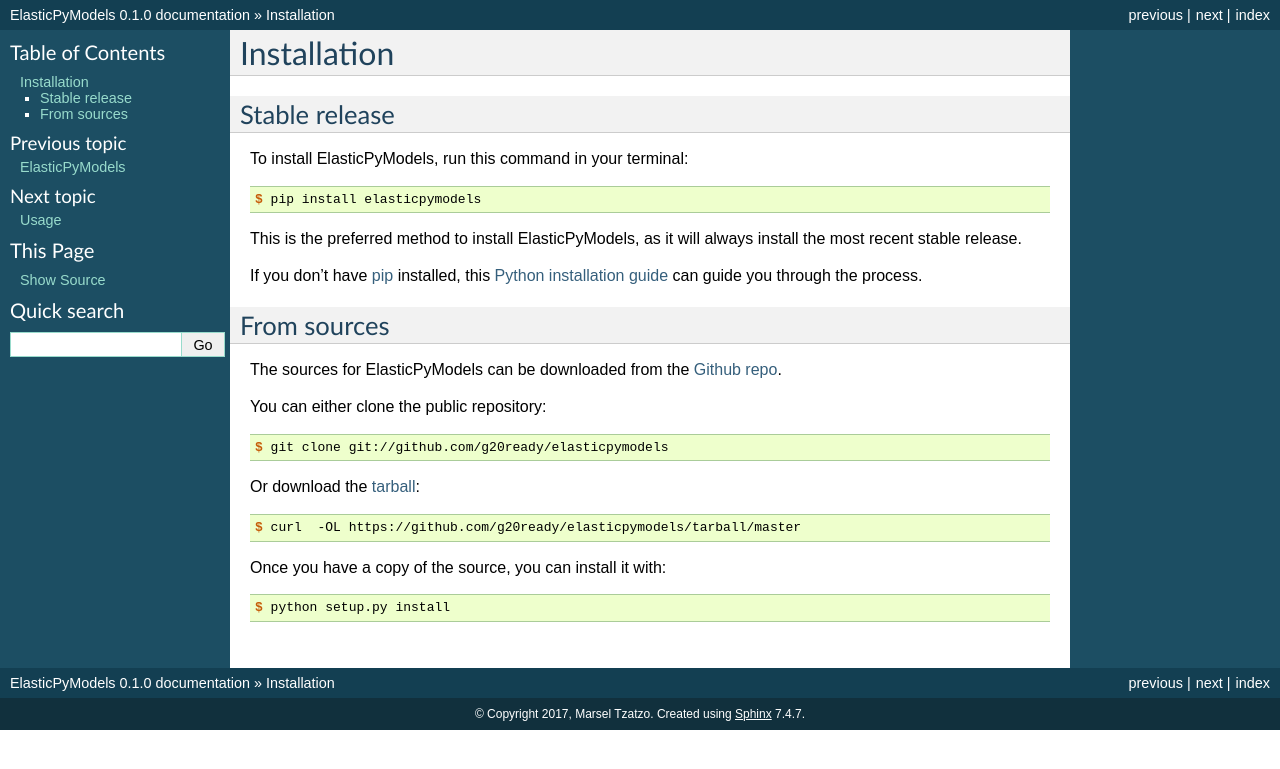
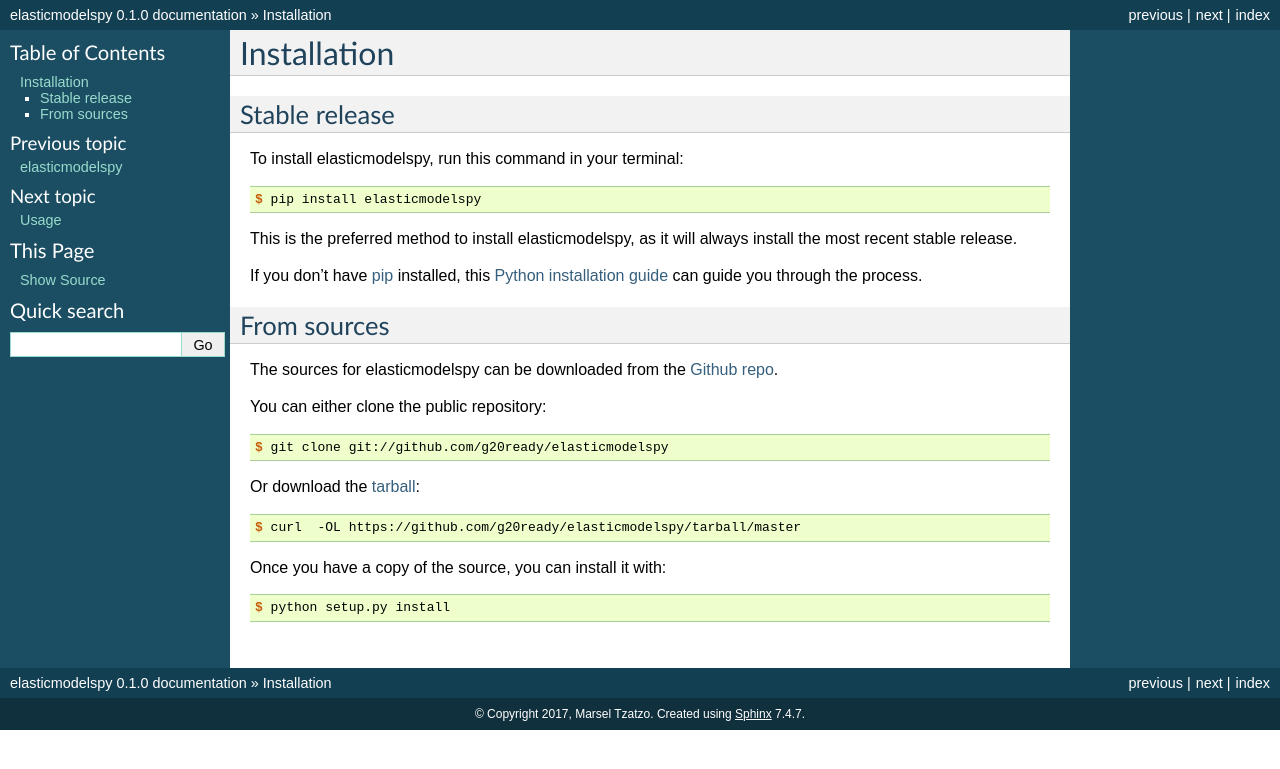
Before and after one commit to g20ready/ElasticModelsPy, a Sphinx documentation site: the page built from docs/installation.rst, in a window 1280 px wide. Shown: the top 769 px of the page. Built offline with Sphinx 7.4.7, drawn with Linux system fonts in a browser that asks for light colours; pages that are not in the unit, such as notebooks, are missing from menus.

Commit message:
Renames project to elasticmodelspy

```diff
--- a/docs/conf.py
+++ b/docs/conf.py
@@ -55,7 +55,7 @@
 master_doc = 'index'
 
 # General information about the project.
-project = u'ElasticPyModels'
+project = u'elasticmodelspy'
 copyright = u"2017, Marsel Tzatzo"
 
 # The version info for the project you're documenting, acts as replacement
@@ -188,7 +188,7 @@
 #html_file_suffix = None
 
 # Output file base name for HTML help builder.
-htmlhelp_basename = 'elasticpymodelsdoc'
+htmlhelp_basename = 'elasticmodelspydoc'
 
 
 # -- Options for LaTeX output ------------------------------------------
@@ -209,7 +209,7 @@
 # [howto/manual]).
 latex_documents = [
     ('index', 'elasticmodelspy.tex',
-     u'ElasticPyModels Documentation',
+     u'elasticmodelspy Documentation',
      u'Marsel Tzatzo', 'manual'),
 ]
 
@@ -240,7 +240,7 @@
 # (source start file, name, description, authors, manual section).
 man_pages = [
     ('index', 'elasticmodelspy',
-     u'ElasticPyModels Documentation',
+     u'elasticmodelspy Documentation',
      [u'Marsel Tzatzo'], 1)
 ]
 
@@ -255,7 +255,7 @@
 #  dir menu entry, description, category)
 texinfo_documents = [
     ('index', 'elasticmodelspy',
-     u'ElasticPyModels Documentation',
+     u'elasticmodelspy Documentation',
      u'Marsel Tzatzo',
      'elasticmodelspy',
      'One line description of project.',
--- a/docs/index.rst
+++ b/docs/index.rst
@@ -1,4 +1,4 @@
-Welcome to ElasticPyModels's documentation!
+Welcome to elasticmodelspy's documentation!
 ======================================
 
 Contents:
--- a/docs/installation.rst
+++ b/docs/installation.rst
@@ -8,13 +8,13 @@
 Stable release
 --------------
 
-To install ElasticPyModels, run this command in your terminal:
+To install elasticmodelspy, run this command in your terminal:
 
 .. code-block:: console
 
-    $ pip install elasticpymodels
+    $ pip install elasticmodelspy
 
-This is the preferred method to install ElasticPyModels, as it will always install the most recent stable release.
+This is the preferred method to install elasticmodelspy, as it will always install the most recent stable release.
 
 If you don't have `pip`_ installed, this `Python installation guide`_ can guide
 you through the process.
@@ -26,19 +26,19 @@
 From sources
 ------------
 
-The sources for ElasticPyModels can be downloaded from the `Github repo`_.
+The sources for elasticmodelspy can be downloaded from the `Github repo`_.
 
 You can either clone the public repository:
 
 .. code-block:: console
 
-    $ git clone git://github.com/g20ready/elasticpymodels
+    $ git clone git://github.com/g20ready/elasticmodelspy
 
 Or download the `tarball`_:
 
 .. code-block:: console
 
-    $ curl  -OL https://github.com/g20ready/elasticpymodels/tarball/master
+    $ curl  -OL https://github.com/g20ready/elasticmodelspy/tarball/master
 
 Once you have a copy of the source, you can install it with:
 
@@ -47,5 +47,5 @@
     $ python setup.py install
 
 
-.. _Github repo: https://github.com/g20ready/elasticpymodels
-.. _tarball: https://github.com/g20ready/elasticpymodels/tarball/master
+.. _Github repo: https://github.com/g20ready/elasticmodelspy
+.. _tarball: https://github.com/g20ready/elasticmodelspy/tarball/master
--- a/docs/usage.rst
+++ b/docs/usage.rst
@@ -2,6 +2,6 @@
 Usage
 =====
 
-To use ElasticPyModels in a project::
+To use elasticmodelspy in a project::
 
-    import elasticpymodels
+    import elasticmodelspy
--- a/elasticmodelspy/__init__.py
+++ b/elasticmodelspy/__init__.py
@@ -1,7 +1,7 @@
 #!/usr/bin/env python
 # -*- coding: utf-8 -*-
 
-"""Top-level package for ElasticPyModels."""
+"""Top-level package for elasticmodelspy."""
 
 __author__ = """Marsel Tzatzo"""
 __email__ = 'tmarselg@gmail.com'
--- a/setup.cfg
+++ b/setup.cfg
@@ -7,7 +7,7 @@
 search = version='{current_version}'
 replace = version='{new_version}'
 
-[bumpversion:file:elasticpymodels/__init__.py]
+[bumpversion:file:elasticmodelspy/__init__.py]
 search = __version__ = '{current_version}'
 replace = __version__ = '{new_version}'
 
```
Also changed, not shown: CONTRIBUTING.rst (+12 -12 lines), README.rst (+10 -10 lines), .github/ISSUE_TEMPLATE.md, 4 other files.
